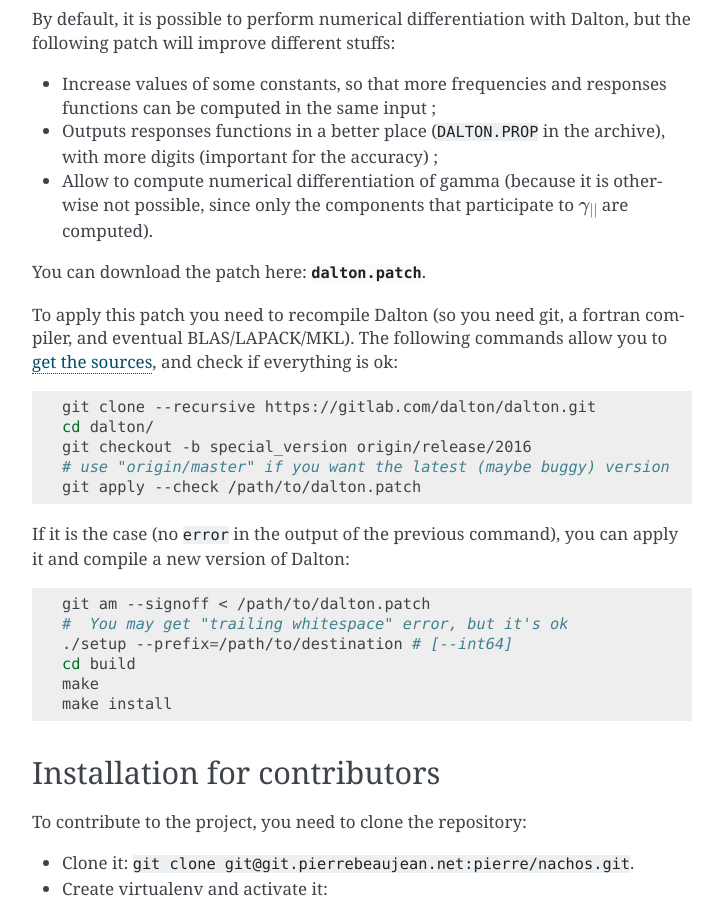
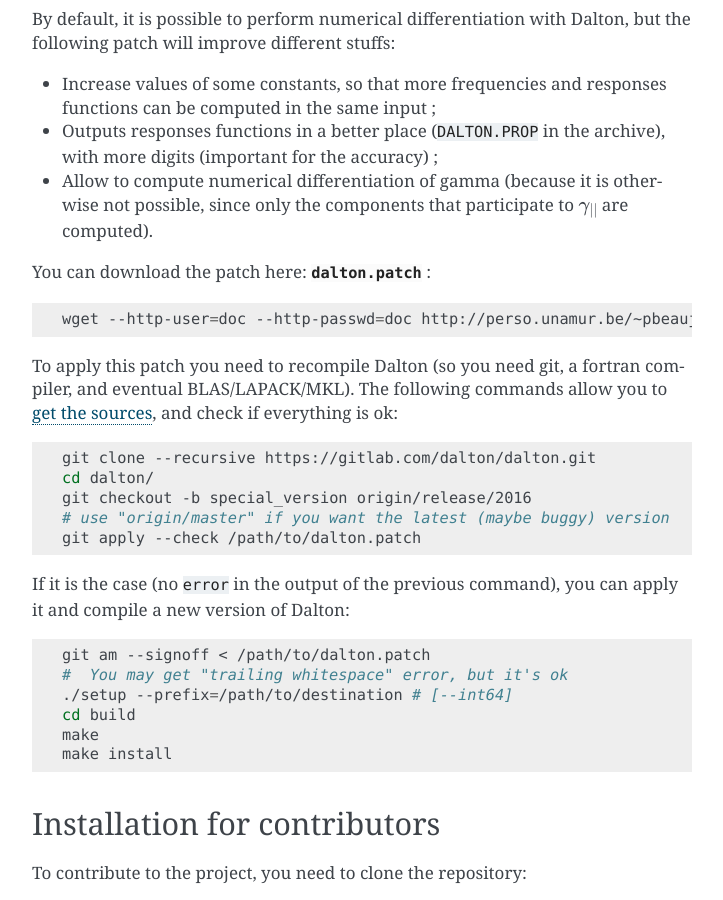
Before and after one commit to pierre-24/nachos, a Sphinx documentation site: the page built from documentation/source/install.rst, in a window 1280 px wide and 900 px high, scrolled down 618 px. Shown: the whole window, without its empty margins (388-1111 px from the left). Built offline with Sphinx 7.4.7, drawn with Linux system fonts in a browser that asks for light colours.

Commit message:
add note (fix #11)

```diff
--- a/documentation/source/install.rst
+++ b/documentation/source/install.rst
@@ -36,7 +36,11 @@
 + Outputs responses functions in a better place (``DALTON.PROP`` in the archive), with more digits (important for the accuracy) ;
 + Allow to compute numerical differentiation of gamma (because it is otherwise not possible, since only the components that participate to :math:`\gamma_{||}` are computed).
 
-You can download the patch here: :download:`dalton.patch`.
+You can download the patch here: :download:`dalton.patch` :
+
+.. code-block:: bash
+
+  wget --http-user=doc --http-passwd=doc http://perso.unamur.be/~pbeaujea/nachos/html/_downloads/dalton.patch
 
 To apply this patch you need to recompile Dalton (so you need git, a fortran compiler, and eventual BLAS/LAPACK/MKL).
 The following  commands allow you to `get the sources <https://gitlab.com/dalton/dalton>`_, and check if everything is ok:
```
